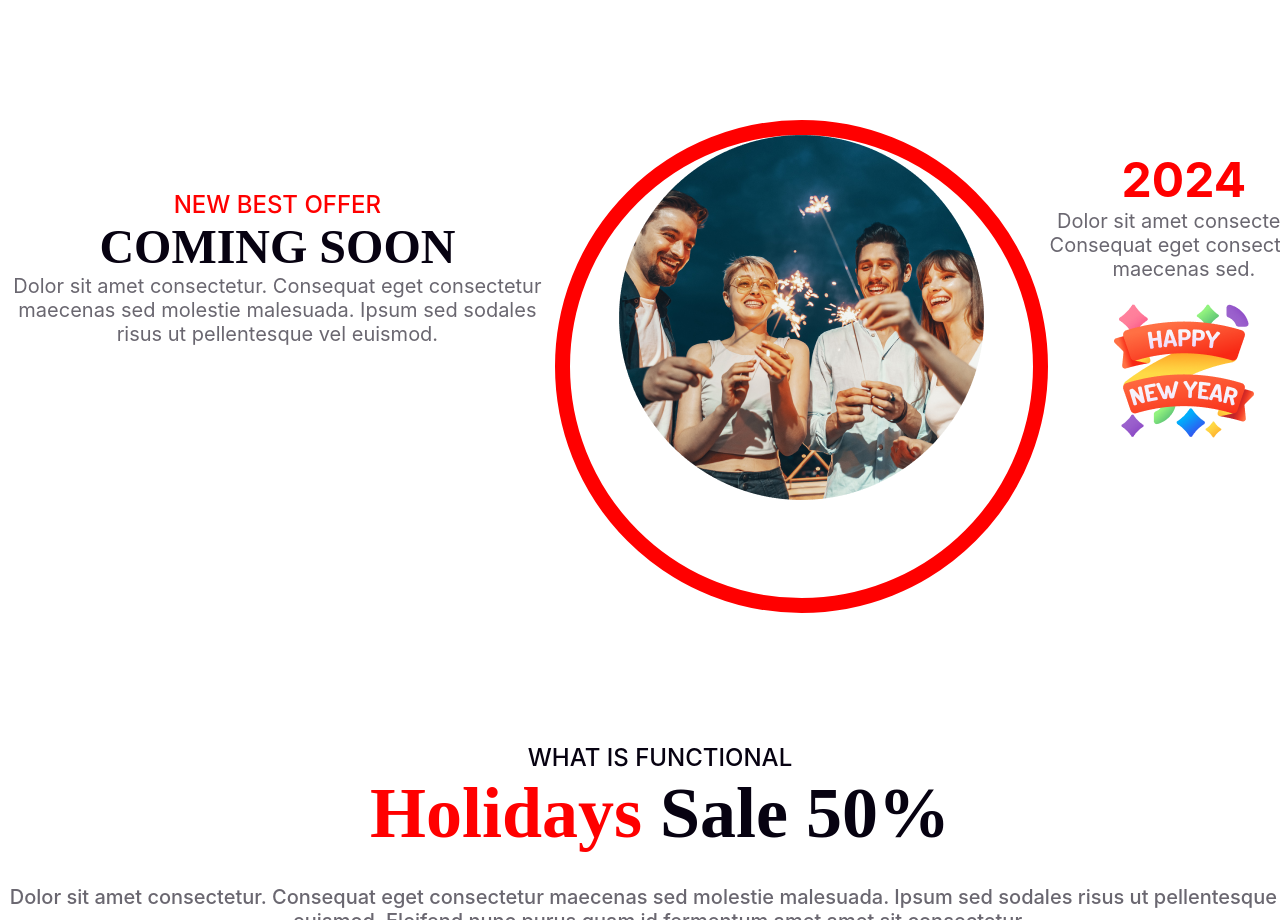
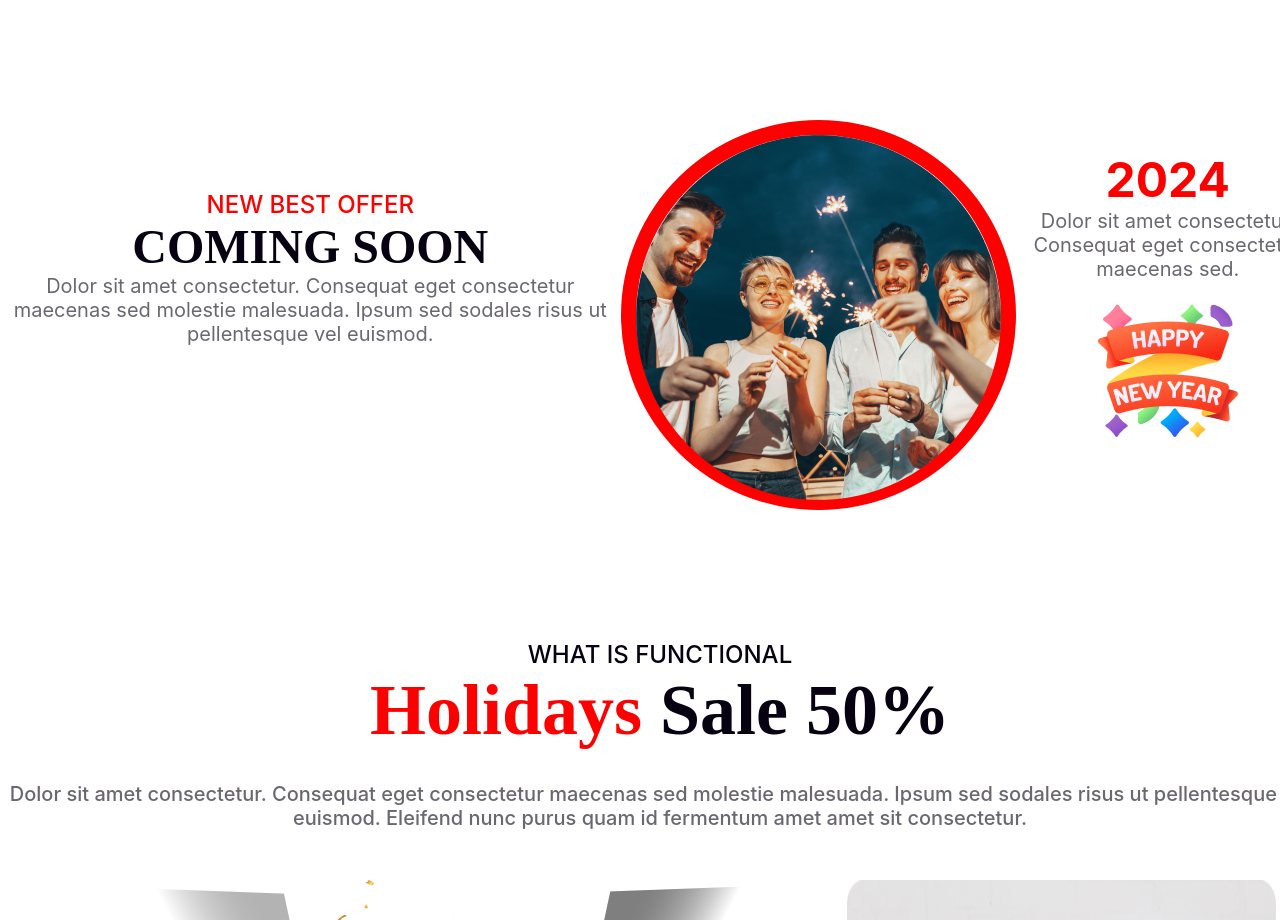
Before and after one commit to Asadujjaman717/first-assignment, a plain HTML site: page index.html in a window 1280 px wide. Shown: the part 2980-3900 px from the top of the page. Drawn offline with Linux system fonts and the light colour scheme.

```diff
--- a/styles/style.css
+++ b/styles/style.css
@@ -160,11 +160,10 @@
   font-weight: 400;
 }
 .img {
-  height: 463px;
-  width: 463px;
+  height: 360px;
+  width: 370px;
   border-radius: 50%;
   border: 15px solid #f00;
-  flex-shrink: 0;
   align-items: center;
 }
 .two-zero-two-four {
```
